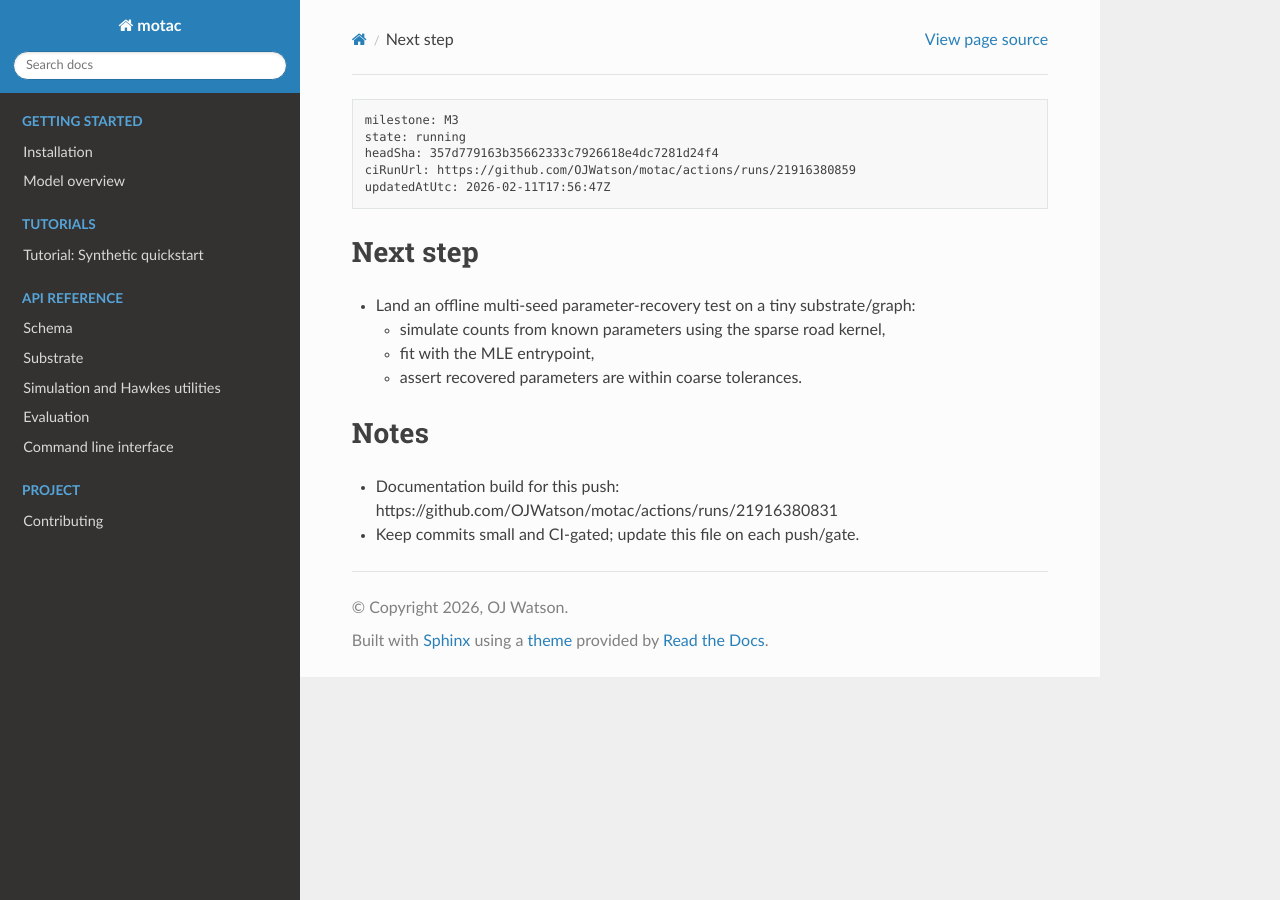
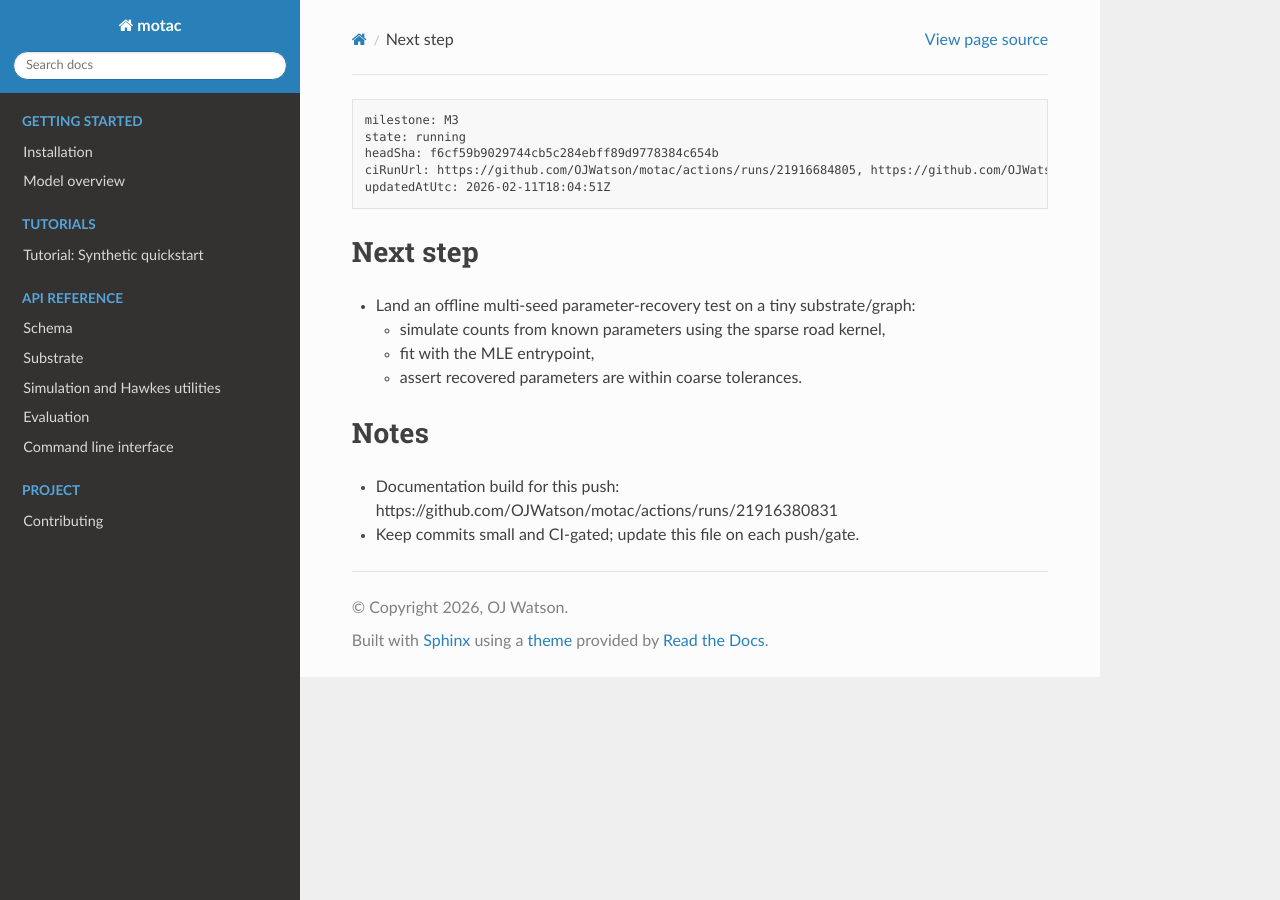
Before and after one commit to OJWatson/motac, a Sphinx documentation site: the page built from docs/STATUS.md, in a window 1280 px wide. Built offline with Sphinx 7.4.7 and the Read the Docs theme 3.1.0, drawn with Linux system fonts in a browser that asks for light colours.

Commit message:
Docs: sync status header to latest HEAD

````diff
--- a/docs/STATUS.md
+++ b/docs/STATUS.md
@@ -1,9 +1,9 @@
 ```pm-status
 milestone: M3
 state: running
-headSha: 357d779163b35662333c7926618e4dc7281d24f4
-ciRunUrl: https://github.com/OJWatson/motac/actions/runs/21916380859
-updatedAtUtc: 2026-02-11T17:56:47Z
+headSha: f6cf59b9029744cb5c284ebff89d9778384c654b
+ciRunUrl: https://github.com/OJWatson/motac/actions/runs/21916684805, https://github.com/OJWatson/motac/actions/runs/21916684848
+updatedAtUtc: 2026-02-11T18:04:51Z
 ```
 
 ## Next step
````
